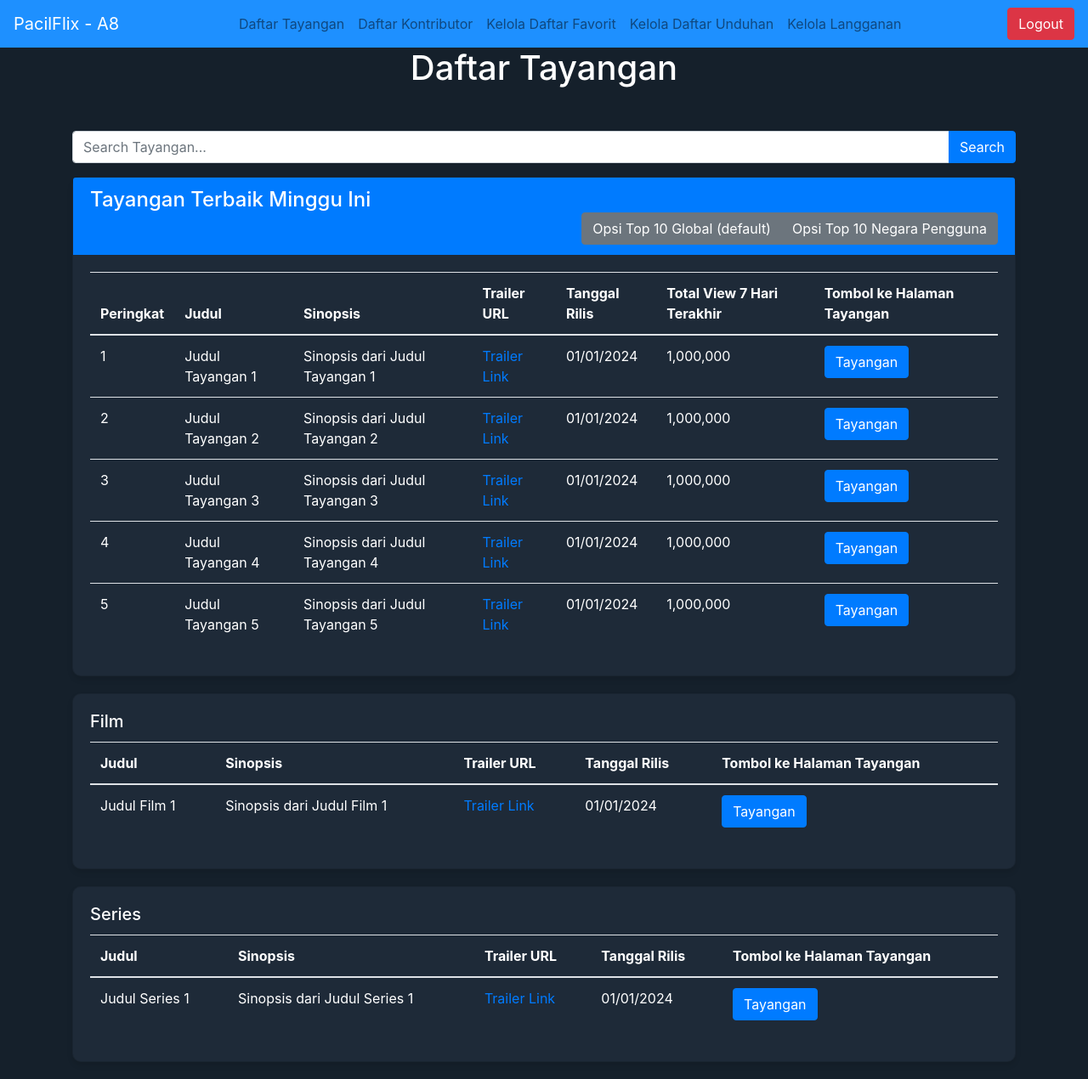
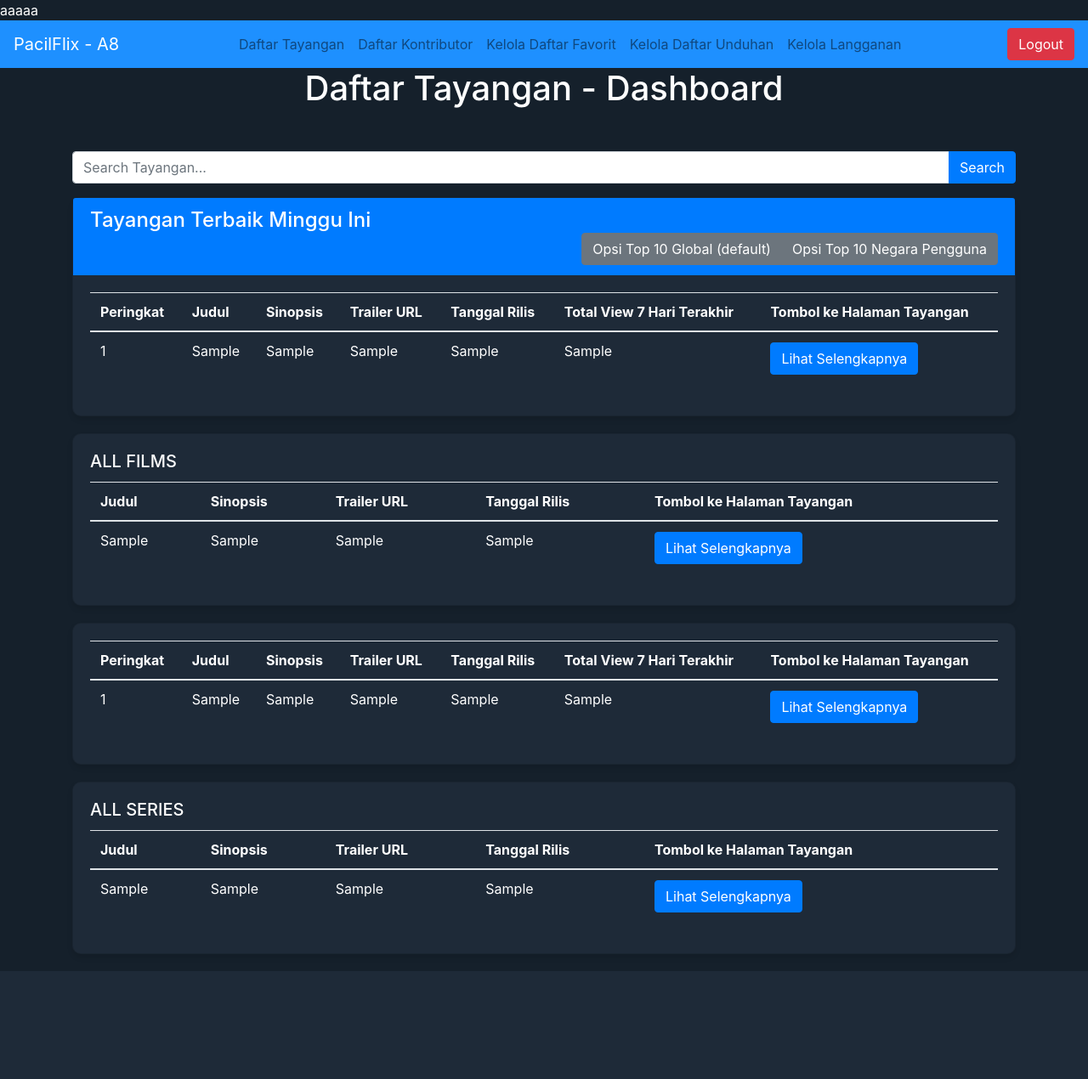
Before and after one commit to BASDAT-A-KELOMPOK-8/pacilflix, a Django app: template tayangan/templates/tayangan.html in a window 1280 px wide. Shown: the whole page at 85% size. After the commit the page ends 1143 px from the top, so only its background shows below. Run offline with Django 3.2, Linux system fonts and the light colour scheme; the template is opened without the code that fills it: most values are stand-ins (such as "Sample title", 1, 10 or a date in 2020); some libraries are stand-ins or nearby versions.

Commit message:
fix: tayangan

```diff
--- a/pacilflix/settings.py
+++ b/pacilflix/settings.py
@@ -67,6 +67,7 @@ TEMPLATES = [
         "BACKEND": "django.template.backends.django.DjangoTemplates",
         "DIRS": [],
         "APP_DIRS": True,
+        "DIRS": [BASE_DIR / "templates"],
         "OPTIONS": {
             "context_processors": [
                 "django.template.context_processors.debug",
--- a/tayangan/templates/tayangan.html
+++ b/tayangan/templates/tayangan.html
@@ -1,4 +1,4 @@
-{% extends 'base.html' %}
+aaaaa{% extends 'base.html' %}
 {% load static %}
 
 {% block content %}
@@ -51,10 +51,14 @@
     th, td{
         color: #ffffff;
     }
+
+    a{
+      color : white;
+    }
   </style>
 </head>
 <body>
-<h1 class="center-heading">Daftar Tayangan</h1>
+<h1 class="center-heading">Daftar Tayangan - Dashboard</h1>
 <div class="container">
     <div class="input-group mb-3">
         <input type="text" class="form-control" placeholder="Search Tayangan..." aria-label="Search Tayangan" aria-describedby="button-search">
@@ -65,10 +69,16 @@
   <!-- Tayangan Terbaik Minggu Ini -->
   <div class="card">
     <div class="card-header">
-      <h4 class="mb-0">Tayangan Terbaik Minggu Ini</h4>
+      <h4 class="mb-0">Tayangan Terbaik Minggu Ini </h4>
+
+
+
+
+
       <div class="btn-group float-right" role="group">
         <button type="button" class="btn btn-secondary">Opsi Top 10 Global (default)</button>
         <button type="button" class="btn btn-secondary">Opsi Top 10 Negara Pengguna</button>
+
       </div>
     </div>
     <div class="card-body">
@@ -85,53 +95,23 @@
           </tr>
         </thead>
         <tbody>
-          <tr>
-            <td>1</td>
-            <td>Judul Tayangan 1</td>
-            <td>Sinopsis dari Judul Tayangan 1</td>
-            <td><a href="#">Trailer Link</a></td>
-            <td>01/01/2024</td>
-            <td>1,000,000</td>
-            <td><button type="button" class="btn btn-primary">Tayangan</button></td>
-          </tr>
-          <tr>
-            <td>2</td>
-            <td>Judul Tayangan 2</td>
-            <td>Sinopsis dari Judul Tayangan 2</td>
-            <td><a href="#">Trailer Link</a></td>
-            <td>01/01/2024</td>
-            <td>1,000,000</td>
-            <td><button type="button" class="btn btn-primary">Tayangan</button></td>
-          </tr>
-          <tr>
-            <td>3</td>
-            <td>Judul Tayangan 3</td>
-            <td>Sinopsis dari Judul Tayangan 3</td>
-            <td><a href="#">Trailer Link</a></td>
-            <td>01/01/2024</td>
-            <td>1,000,000</td>
-            <td><button type="button" class="btn btn-primary">Tayangan</button></td>
-          </tr>
-          <tr>
-            <td>4</td>
-            <td>Judul Tayangan 4</td>
-            <td>Sinopsis dari Judul Tayangan 4</td>
-            <td><a href="#">Trailer Link</a></td>
-            <td>01/01/2024</td>
-            <td>1,000,000</td>
-            <td><button type="button" class="btn btn-primary">Tayangan</button></td>
-          </tr>
-          <tr>
-            <td>5</td>
-            <td>Judul Tayangan 5</td>
-            <td>Sinopsis dari Judul Tayangan 5</td>
-            <td><a href="#">Trailer Link</a></td>
-            <td>01/01/2024</td>
-            <td>1,000,000</td>
-            <td><button type="button" class="btn btn-primary">Tayangan</button></td>
-          </tr>
-          <!-- Repeat the above row structure for each tayangan -->
-          <!-- Add more rows for each tayangan -->
+          {% for item in top_ten %}
+      <tr>
+          <td>{{ forloop.counter }}</td> <!-- Peringkat -->
+          <td>{{ item.5}}</td> <!-- judul -->
+          <td>{{ item.6}}</td> <!-- sinopsis -->
+          <td>
+            <a>{{ item.9}}</a>
+          </td><!-- Traiuler url -->
+          <td>{{ item.10}}</td> <!-- Release Date -->
+          <td>{{ item.15}}</td> <!-- Release Date -->
+          <td>
+            <button class="btn btn-primary"><a href="">Lihat Selengkapnya</a></button>
+
+          </td>
+      </tr>
+  {% endfor %}
+
         </tbody>
       </table>
     </div>
@@ -140,7 +120,7 @@
   <!-- Film Table -->
   <div class="card">
     <div class="card-body">
-      <h5 class="card-title">Film</h5>
+      <h5 class="card-title">ALL FILMS</h5>
       <table class="table">
         <thead>
           <tr>
@@ -152,23 +132,65 @@
           </tr>
         </thead>
         <tbody>
+          {% for film in films %}
           <tr>
-            <td>Judul Film 1</td>
-            <td>Sinopsis dari Judul Film 1</td>
-            <td><a href="#">Trailer Link</a></td>
-            <td>01/01/2024</td>
-            <td><button type="button" class="btn btn-primary">Tayangan</button></td>
+              <td>{{ film.1}}</td> <!-- judul -->
+              <td>{{ film.2}}</td> <!-- sinopsis -->
+
+              <td>{{ film.5}}</td>
+              <td>{{ film.6}}</td>
+              <td>
+                <button class="btn btn-primary"><a href="">Lihat Selengkapnya</a></button>
+              </td>
+              {% endfor %}
+
           </tr>
-          <!-- Repeat the above row structure for each film -->
-          <!-- Add more rows for each film -->
+        </tbody>
+      </table>
+    </div>
+  </div>
+                                                                              <!-- SERIES -->
+  <div class="card">
+    <div class="card-body">
+      <table class="table">
+        <thead>
+          <tr>
+            <th>Peringkat</th>
+            <th>Judul</th>
+            <th>Sinopsis</th>
+            <th>Trailer URL</th>
+            <th>Tanggal Rilis</th>
+            <th>Total View 7 Hari Terakhir</th>
+            <th>Tombol ke Halaman Tayangan</th>
+          </tr>
+        </thead>
+        <tbody>
+          {% for item in top_series %}
+      <tr>
+          <td>{{ forloop.counter }}</td> <!-- Peringkat -->
+          <td>{{ item.5}}</td> <!-- judul -->
+          <td>{{ item.6}}</td> <!-- sinopsis -->
+          <td>
+            <a>{{ item.9}}</a>
+          </td><!-- Traiuler url -->
+          <td>{{ item.10}}</td> <!-- Release Date -->
+          <td>{{ item.15}}</td> <!-- Release Date -->
+          <td>
+            <button class="btn btn-primary"><a href="">Lihat Selengkapnya</a></button>
+
+          </td>
+      </tr>
+  {% endfor %}
+
         </tbody>
       </table>
     </div>
   </div>
 
+  <!-- Film Table -->
   <div class="card">
     <div class="card-body">
-      <h5 class="card-title">Series</h5>
+      <h5 class="card-title">ALL SERIES</h5>
       <table class="table">
         <thead>
           <tr>
@@ -180,15 +202,19 @@
           </tr>
         </thead>
         <tbody>
+          {% for seri in series %}
           <tr>
-            <td>Judul Series 1</td>
-            <td>Sinopsis dari Judul Series 1</td>
-            <td><a href="#">Trailer Link</a></td>
-            <td>01/01/2024</td>
-            <td><button type="button" class="btn btn-primary">Tayangan</button></td>
+              <td>{{ seri.1}}</td> <!-- judul -->
+              <td>{{ seri.2}}</td> <!-- sinopsis -->
+
+              <td>{{ seri.5}}</td>
+              <td>{{ seri.6}}</td>
+              <td>
+                <button class="btn btn-primary"><a href="">Lihat Selengkapnya</a></button>
+              </td>
+              {% endfor %}
+
           </tr>
-          <!-- Repeat the above row structure for each series -->
-          <!-- Add more rows for each series -->
         </tbody>
       </table>
     </div>
--- a/tayangan/urls.py
+++ b/tayangan/urls.py
@@ -1,6 +1,8 @@
 from django.urls import path
 from . import views
 
+app_name = "tayangan"
 urlpatterns = [
-    path("get_pengguna", views.get_pengguna, name="get-pengguna"),
+    path("", views.tayangan_display, name="dashboard"),
+    path("detail_tayangan/", views.detail_tayangan, name="detail_tayangan"),
 ]
```
Also changed, not shown: pacilflix/urls.py (+3 -13 lines), tayangan/templates/detail_tayangan.html (+11 -11 lines), tayangan/views.py (+160 -11 lines).
